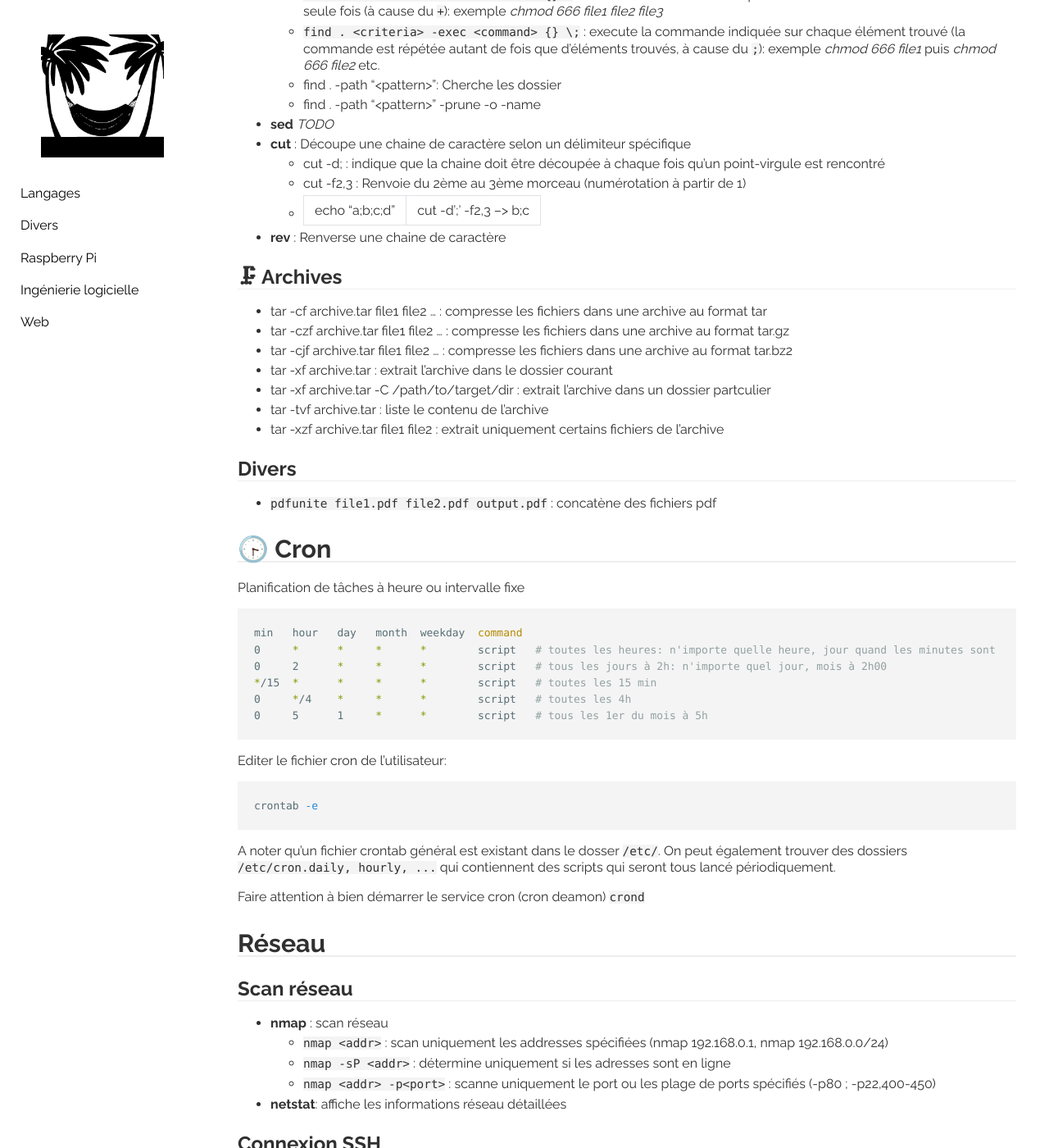
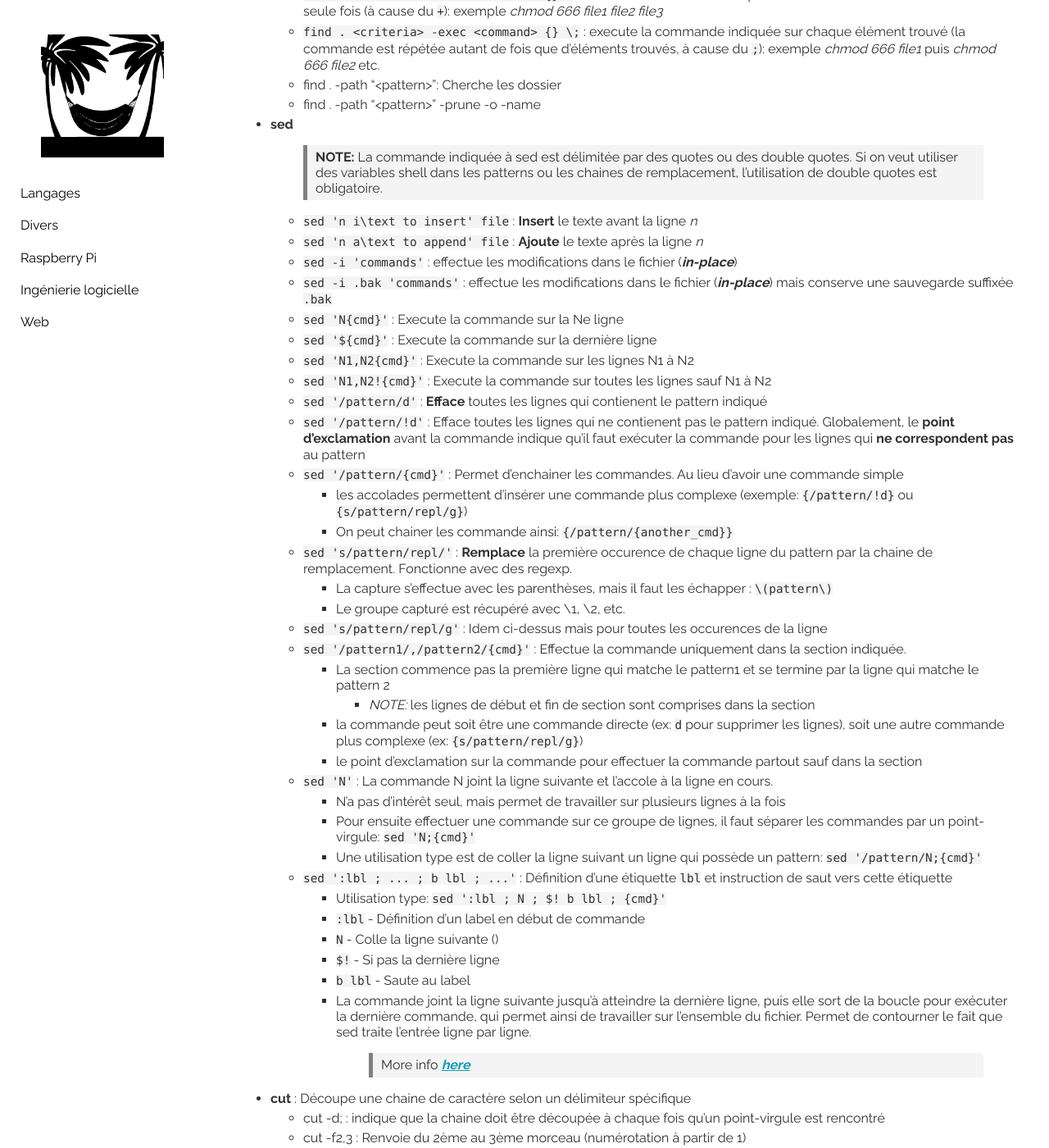
Before and after one commit to behej/lazyjekyll, a Jekyll site: the page built from _sweng/linux.md, in a window 1280 px wide and 1400 px high, scrolled down 2643 px. Shown: the whole window at 82% size. Built offline with Jekyll 4.4.1, drawn with Linux system fonts in a browser that asks for light colours.

Commit message:
[linux] Add sed tool

```diff
--- a/_sweng/linux.md
+++ b/_sweng/linux.md
@@ -102,7 +102,44 @@ Les tâches en arrière plan restent quand même attachées au shell. Si on ferm
   * `find . <criteria> -exec <command> {} \;`  : execute la commande indiquée sur chaque élément trouvé (la commande est répétée autant de fois que d'éléments trouvés, à cause du `;`): exemple *chmod 666 file1* puis *chmod 666 file2* etc.
   * find . -path "\<pattern\>": Cherche les dossier
   * find . -path "\<pattern\>" -prune -o -name
-* **sed** *TODO*
+* **sed**
+  > **NOTE:** La commande indiquée à sed est délimitée par des quotes ou des double quotes. Si on veut utiliser des variables shell dans les patterns ou les chaines de remplacement, l'utilisation de double quotes est obligatoire.
+  * `sed 'n i\text to insert' file` : **Insert** le texte avant la ligne *n*
+  * `sed 'n a\text to append' file` : **Ajoute** le texte après la ligne *n*
+  * `sed -i 'commands'` : effectue les modifications dans le fichier (***in-place***)
+  * `sed -i .bak 'commands'` : effectue les modifications dans le fichier (***in-place***) mais conserve une sauvegarde suffixée `.bak`
+  * `sed 'N{cmd}'` : Execute la commande sur la Ne ligne
+  * `sed '${cmd}'` : Execute la commande sur la dernière ligne
+  * `sed 'N1,N2{cmd}'` : Execute la commande sur les lignes N1 à N2
+  * `sed 'N1,N2!{cmd}'` : Execute la commande sur toutes les lignes sauf N1 à N2
+  * `sed '/pattern/d'` : **Efface** toutes les lignes qui contienent le pattern indiqué
+  * `sed '/pattern/!d'` : Efface toutes les lignes qui ne contienent pas le pattern indiqué. Globalement, le **point d'exclamation** avant la commande indique qu'il faut exécuter la commande pour les lignes qui **ne correspondent pas** au pattern
+  * `sed '/pattern/{cmd}'` : Permet d'enchainer les commandes. Au lieu d'avoir une commande simple
+    * les accolades permettent d'insérer une commande plus complexe (exemple: `{/pattern/!d}` ou `{s/pattern/repl/g}`)
+    * On peut chainer les commande ainsi: `{/pattern/{another_cmd}}`
+  * `sed 's/pattern/repl/'` : **Remplace** la première occurence de chaque ligne du pattern par la chaine de remplacement. Fonctionne avec des regexp.
+    * La capture s'effectue avec les parenthèses, mais il faut les échapper : `\(pattern\)`
+    * Le groupe capturé est récupéré avec \1, \2, etc.
+  * `sed 's/pattern/repl/g'` : Idem ci-dessus mais pour toutes les occurences de la ligne
+  * `sed '/pattern1/,/pattern2/{cmd}'` : Effectue la commande uniquement dans la section indiquée.
+    * La section commence pas la première ligne qui matche le pattern1 et se termine par la ligne qui matche le pattern 2
+      * *NOTE:* les lignes de début et fin de section sont comprises dans la section
+    * la commande peut soit être une commande directe (ex: `d` pour supprimer les lignes), soit une autre commande plus complexe (ex: `{s/pattern/repl/g}`)
+    * le point d'exclamation sur la commande pour effectuer la commande partout sauf dans la section
+  * `sed 'N'` : La commande N joint la ligne suivante et l'accole à la ligne en cours.
+    * N'a pas d'intérêt seul, mais permet de travailler sur plusieurs lignes à la fois
+    * Pour ensuite effectuer une commande sur ce groupe de lignes, il faut séparer les commandes par un point-virgule: `sed 'N;{cmd}'`
+    * Une utilisation type est de coller la ligne suivant un ligne qui possède un pattern: `sed '/pattern/N;{cmd}'`
+  * `sed ':lbl ; ... ; b lbl ; ...'` : Définition d'une étiquette `lbl` et instruction de saut vers cette étiquette
+    * Utilisation type: `sed ':lbl ; N ; $! b lbl ; {cmd}'`
+    * `:lbl` - Définition d'un label en début de commande
+    * `N` - Colle la ligne suivante ()
+    * `$!` - Si pas la dernière ligne
+    * `b lbl` - Saute au label
+    * La commande joint la ligne suivante jusqu'à atteindre la dernière ligne, puis elle sort de la boucle pour exécuter la dernière commande, qui permet ainsi de travailler sur l'ensemble du fichier. Permet de contourner le fait que sed traite l'entrée ligne par ligne.
+  > More info [here](https://linuxhint.com/remove-lines-file-sed-command/)
+
+
 * **cut** : Découpe une chaine de caractère selon un délimiteur spécifique
   * cut -d; : indique que la chaine doit être découpée à chaque fois qu'un point-virgule est rencontré
   * cut -f2,3 : Renvoie du 2ème au 3ème morceau (numérotation à partir de 1)
```
